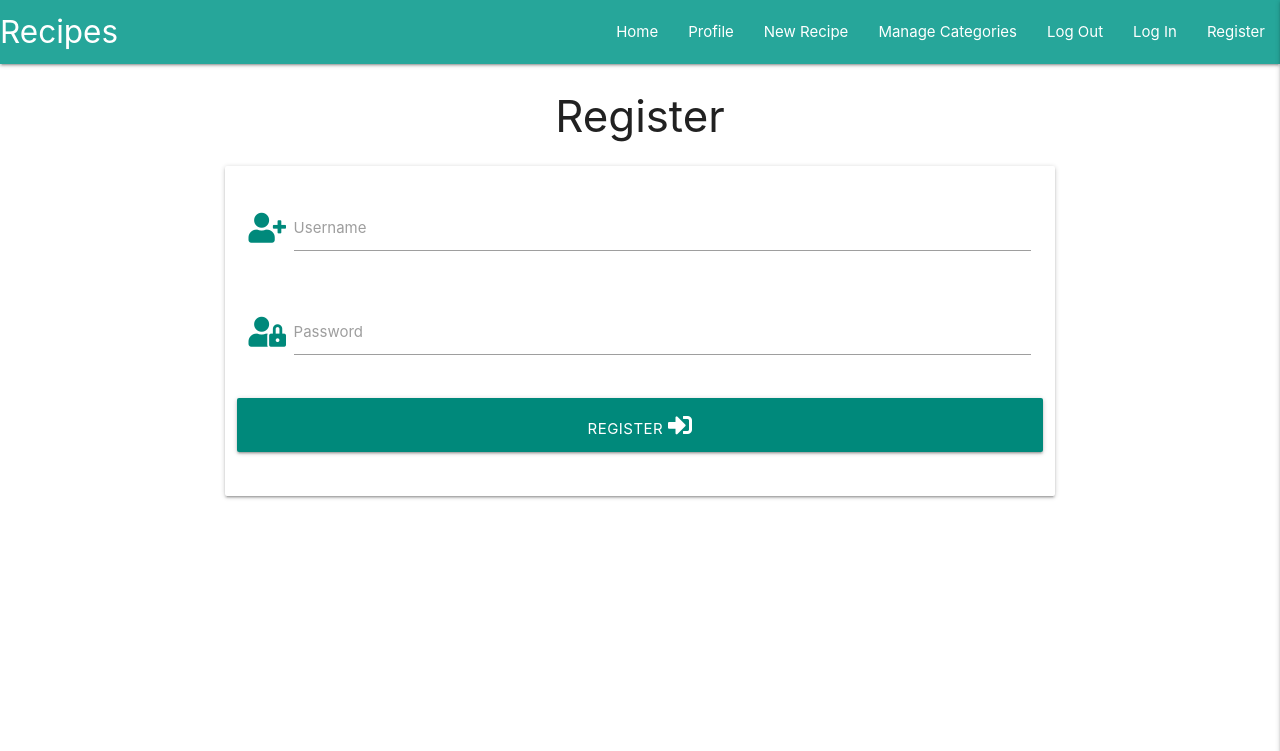
After one commit to Code-Institute-Submissions/Recipes-4, a Flask app: page /register in a window 1280 px wide. The commit adds this page. Shown: the top 751 px of the page. Run offline with Flask 2, Linux system fonts and the light colour scheme; some libraries are stand-ins or nearby versions.

Commit message:
Add Register template

```diff
--- a/app.py
+++ b/app.py
@@ -4,6 +4,7 @@ from flask import (
     redirect, request, session, url_for)
 from flask_pymongo import PyMongo
 from bson.objectid import ObjectId
+from werkzeug.security import generate_password_hash, check_password_hash
 if os.path.exists("env.py"):
     import env
 
@@ -24,6 +25,11 @@ def get_dishes():
     return render_template("dishes.html", dishes=dishes)
 
 
+@app.route("/register", methods=["GET", "POST"])
+def register():
+    return render_template("register.html")
+
+
 if __name__ == "__main__":
     app.run(host=os.environ.get("IP"),
         port=int(os.environ.get("PORT")),
--- a/templates/base.html
+++ b/templates/base.html
@@ -26,7 +26,7 @@
                 <li><a href="#">Manage Categories</a></li>
                 <li><a href="#">Log Out</a></li>
                 <li><a href="#">Log In</a></li>
-                <li><a href="#">Register</a></li>
+                <li><a href="{{ url_for('register') }}">Register</a></li>
 
             </ul>
             </div>
@@ -41,7 +41,7 @@
             <li><a href="#">Manage Categories</a></li>
             <li><a href="#">Log Out</a></li>
             <li><a href="#">Log In</a></li>
-            <li><a href="#">Register</a></li>
+            <li><a href="{{ url_for('register') }}">Register</a></li>
         </ul>
     </header>
 
--- /dev/null
+++ b/templates/register.html
@@ -0,0 +1,35 @@
+{% extends "base.html" %}
+{% block content %}
+
+    <h3 class="center-align">Register</h3>
+
+    <div class="row">
+        <form class="col s12 m8 offset-m2" method="POST" action="{{ url_for('register')}}">
+            <div class="card-panel">
+                <!--Username-->
+                <div class="row">
+                    <div class="input-field col s12">
+                        <i class="fas fa-user-plus prefix teal-text text-darken-1"></i>
+                        <input id="username" name="username" type="text" class="validate">
+                        <label for="username">Username</label>
+                    </div>
+                </div>
+                <!--Password-->
+                <div class="row">
+                    <div class="input-field col s12">
+                    <i class="fas fa-user-lock prefix teal-text text-darken-1"></i>
+                    <input id="password" name="password" type="password" class="validate">
+                    <label for="password">Password</label>
+                    </div>
+                </div>
+                <!--Register-->
+                <div class="row">
+                    <button type="submit" class="col s12 btn-large teal darken-1">
+                        Register <i class="fas fa-sign-in-alt"></i>
+                    </button>
+                </div>
+            </div>
+        </form>
+    </div>
+
+{% endblock %}
```
